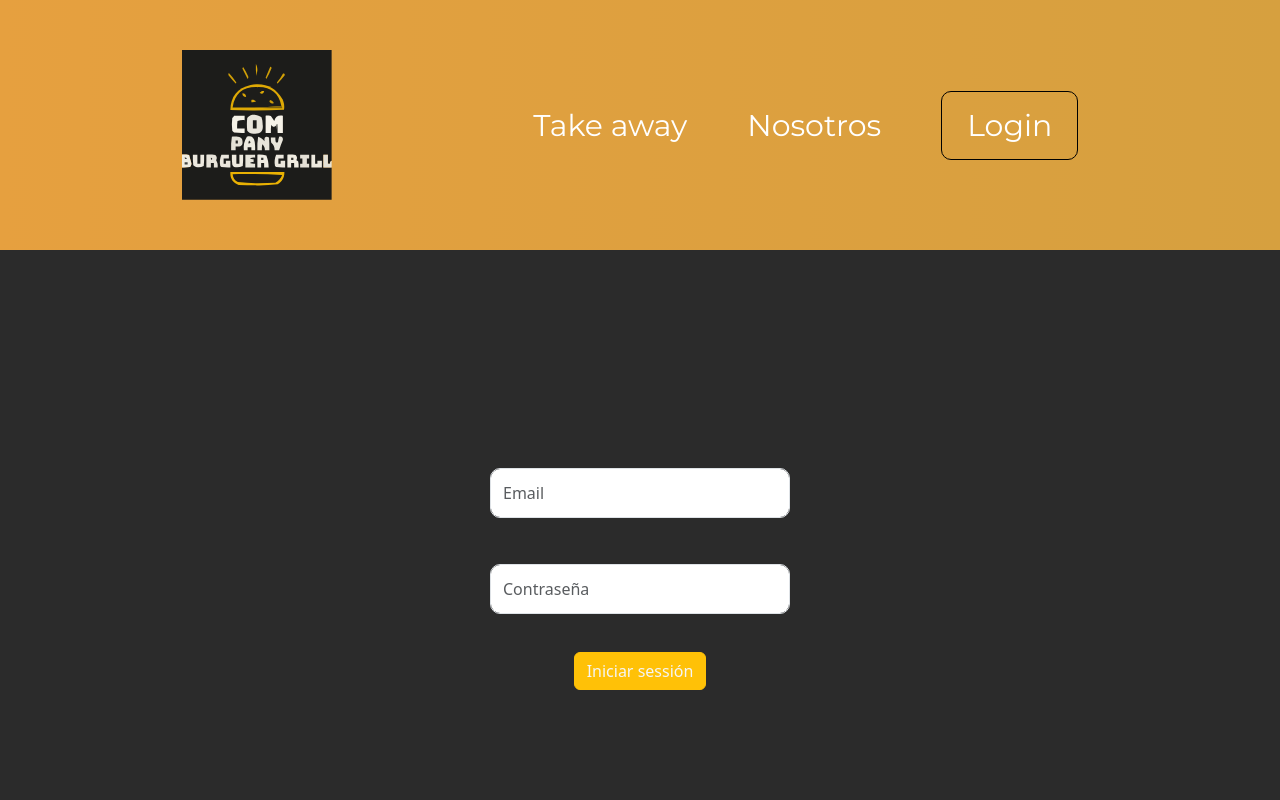
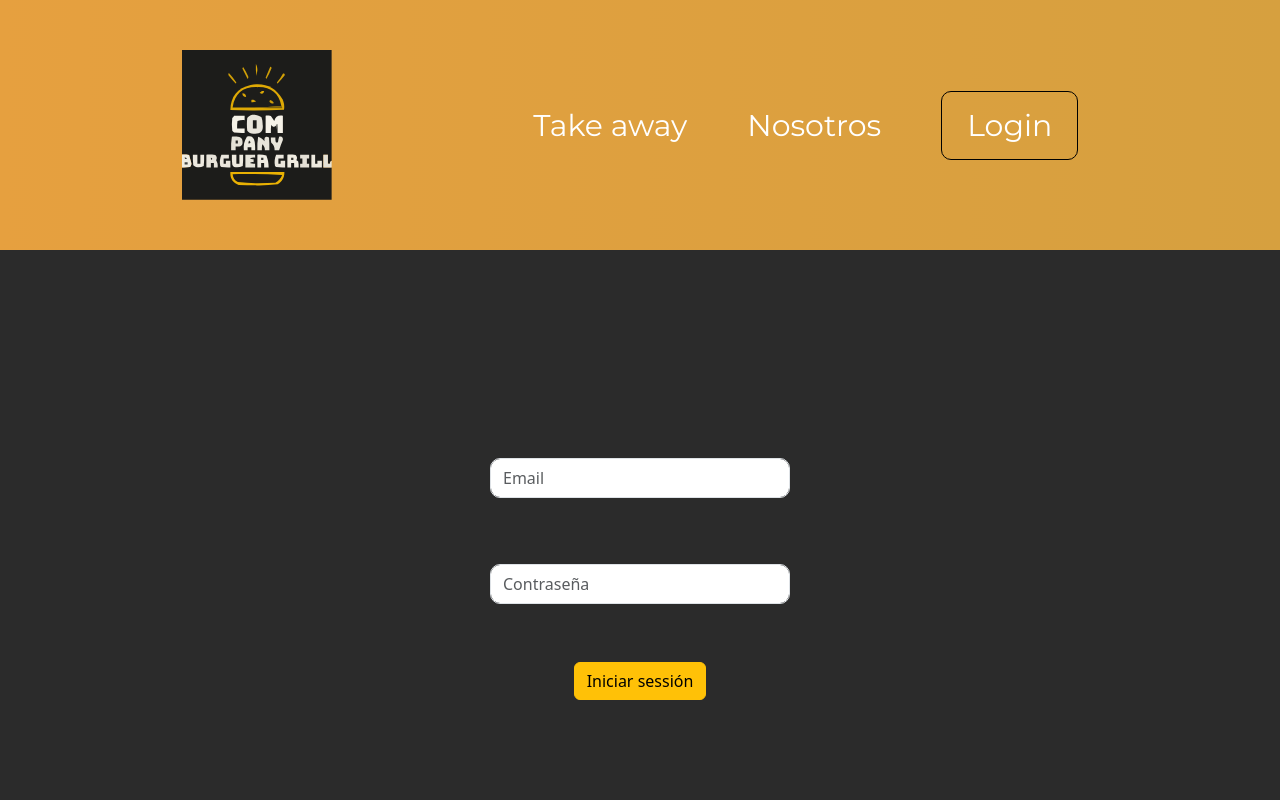
Before and after one commit to 4ndresgit/BurguerGrill, a React (Vite) app: page /signin in a window 1280 px wide. Shown: the top 800 px of the page. Built offline with nearby package versions, Linux system fonts and the light colour scheme.

Commit message:
reversion AuthContext

```diff
--- a/src/App.jsx
+++ b/src/App.jsx
@@ -1,18 +1,39 @@
-
-import { CartProvider } from "./Context/CartContext";
-import { AuthContextProvider } from "./context/AuthContext";
-import AppRouter from "./Router/AppRouter";
-import "bootstrap/dist/css/bootstrap.min.css";
-
+import React from 'react';
+import { BrowserRouter as Router, Routes, Route } from 'react-router-dom';
+import NavBar from './components/NavBar/NavBar';
+import Footer from './components/Footer/Footer';
+import HomePage from './components/HomePage/HomePage';
+import AboutPage from './components/AboutPage/AboutPage';
+import NotFoundPage from './components/NotFoundPage/NotFoundPage';
+import 'bootstrap/dist/css/bootstrap.min.css';
+import SignInForm from './components/SignInForm/SignInForm';
+import ProductListContainer from './components/ProductListContainer/ProductListContainer';
+import ProductDetailPage from './components/ProductDetailPage/ProductDetailPage';
+import CartPage from './components/CartPage/CartPage';
+import { CartProvider } from './Context/CartContext';
 
 function App() {
 
   return (
-    <AuthContextProvider>
-      <CartProvider>
-        <AppRouter />
-      </CartProvider>
-    </AuthContextProvider>
+
+    <Router>
+      <div className='App'>
+        <CartProvider>
+        <NavBar />
+        <Routes>
+          <Route path='/' element={<HomePage />} />
+          <Route path='/about' element={<AboutPage />} />
+          <Route path='/signin' element={<SignInForm />} />
+          <Route path='/products' element={<ProductListContainer />} />
+          <Route path='/products/:productId' element={<ProductDetailPage />} />
+          <Route path='*' element={<NotFoundPage />} />
+          <Route path='/cart' element={<CartPage />} />
+        </Routes>
+        <Footer />
+        </CartProvider>
+
+      </div>
+    </Router>
   );
 }
 
--- a/src/Router/AppRouter.jsx
+++ /dev/null
@@ -1,49 +0,0 @@
-import { BrowserRouter, Routes, Route } from "react-router-dom";
-import NavBar from "../components/NavBar/NavBar";
-import Footer from "../components/Footer/Footer";
-import HomePage from "../components/HomePage/HomePage";
-import AboutPage from "../components/AboutPage/AboutPage";
-import NotFoundPage from "../components/NotFoundPage/NotFoundPage";
-import ProductListContainer from "../components/ProductListContainer/ProductListContainer";
-import ProductDetailPage from "../components/ProductDetailPage/ProductDetailPage";
-import CartPage from "../components/CartPage/CartPage";
-import SignInForm from "../components/SignInForm/SignInForm";
-import { useContext } from "react";
-import { AuthContext } from "../context/AuthContext";
-
-
-
-
-const AppRouter = () => {
-
-  const { user } = useContext(AuthContext);
-
-
-  return (
-    <BrowserRouter>
-      <NavBar />
-      {user.logged ? (
-        <>
-          <Routes>
-            <Route path="/cart" element={<CartPage />} />
-            <Route
-              path="/products/:productId"
-              element={<ProductDetailPage />}
-            />
-          </Routes>
-        </>
-      ) : (
-        <Routes>
-          <Route path="/" element={<HomePage />} />
-          <Route path="/about" element={<AboutPage />} />
-          <Route path="/signin" element={<SignInForm />} />
-          <Route path="/products" element={<ProductListContainer />} />
-          <Route path="*" element={<NotFoundPage />} />
-        </Routes>
-      )}
-      <Footer />
-    </BrowserRouter>
-  );
-};
-
-export default AppRouter;
--- a/src/components/SignInForm/SignInForm.jsx
+++ b/src/components/SignInForm/SignInForm.jsx
@@ -1,14 +1,12 @@
 /* voy a poner formulario de inicio de session con email, contraseña y boton de inicio de session*/
 import {useState} from 'react';
 import { useContext } from 'react';
-import { AuthContext } from '../../context/AuthContext';
 import './SignInForm.scss'
 
 
 
 const SignInForm = () => {
 
-  const {login} = useContext(AuthContext)
 
   const [values, setValues] = useState({
     email: '',
--- a/src/components/SignInForm/SignInForm.scss
+++ b/src/components/SignInForm/SignInForm.scss
@@ -5,13 +5,10 @@
   align-items: center;
   justify-content: center;
   flex-direction: column;
-  gap: 30px;
+  gap: 50px;
   input {
-    height: 50px;
+    height: 40px;
     width: 300px;
     border-radius: 10px;
   }
-  button {
-    color: whitesmoke;
-  }
 }
--- a/src/context/AuthContext.jsx
+++ /dev/null
@@ -1,27 +0,0 @@
-
-
-import { createContext, useState } from "react";
-
-export const AuthContext = createContext({})
-
-export const AuthContextProvider = ({children}) => {
-
-    const [user, setUser] = useState({
-        logged: false,
-        email: null
-    });
-
-
-    const login = (values) => {
-        setUser({
-            logged: true,
-            email: values.email
-        });
-    };
-
-    return (
-        <AuthContext.Provider value={{user, login}}>
-            {children}
-        </AuthContext.Provider>
-    )
-}
```
